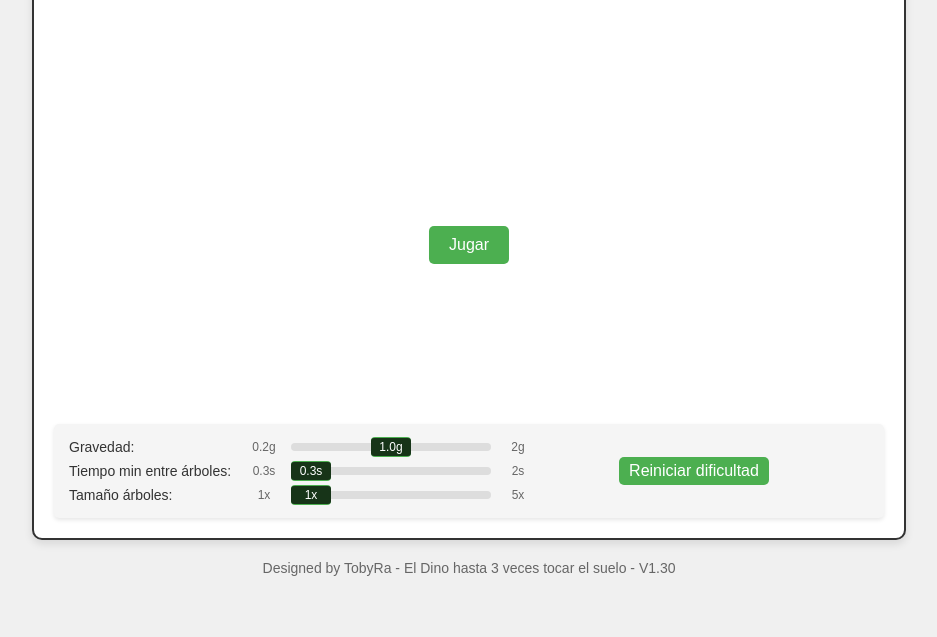
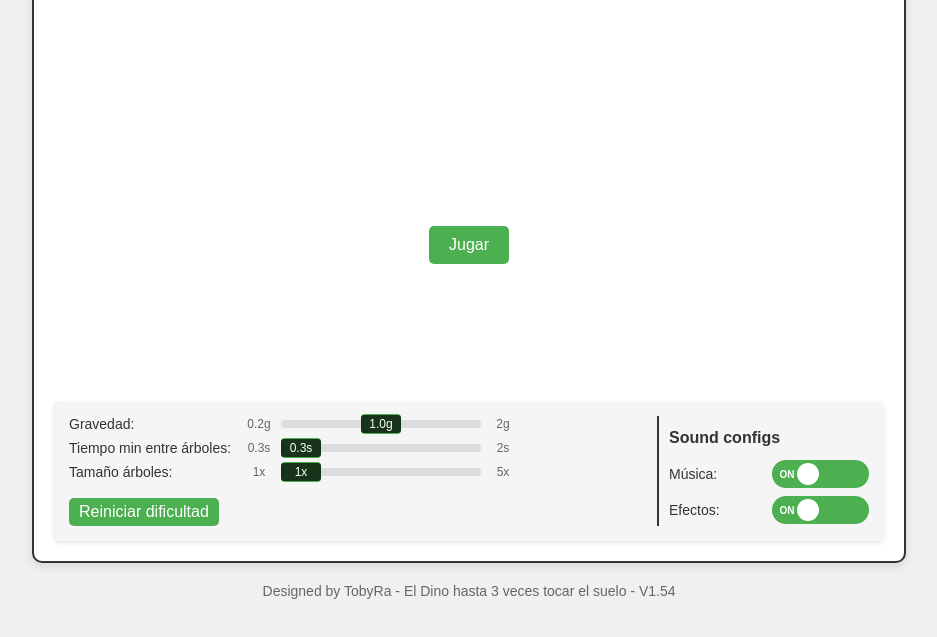
Before and after one commit to tobyra7/dino-web, a plain HTML site: page index.html in a window 1280 px wide. Shown: the part 155-792 px from the top of the page, without its empty margins (171-1108 px from the left). Drawn offline with Linux system fonts and the light colour scheme.

Commit message:
sounds control

```diff
--- a/index.html
+++ b/index.html
@@ -19,6 +19,7 @@
         <audio id="jump2Sound" src="jump2.wav"></audio>
         <audio id="jump3Sound" src="jump3.wav"></audio>
         <div class="controls">
+            <div class="settings-container">
                 <div class="slider-container">
                     <div class="control-row">
                         <label>Gravedad:</label>
@@ -38,11 +39,29 @@
                         <input type="range" id="treeSizeSlider" min="1" max="5" step="0.1" value="1">
                         <span class="max-value">5x</span>
                     </div>
-            </div>
                     <button id="resetSliders">Reiniciar dificultad</button>
                 </div>
+                <div class="config-section">
+                    <h2>Sound configs</h2>
+                    <div class="control-row">
+                        <label for="musicToggle">Música:</label>
+                        <label class="switch">
+                            <input type="checkbox" id="musicToggle" checked>
+                            <span class="slider round"></span>
+                        </label>
                     </div>
-    <footer>Designed by TobyRa - El Dino hasta 3 veces tocar el suelo - V1.30</footer>
+                    <div class="control-row">
+                        <label for="effectsToggle">Efectos:</label>
+                        <label class="switch">
+                            <input type="checkbox" id="effectsToggle" checked>
+                            <span class="slider round"></span>
+                        </label>
+                    </div>
+                </div>
+            </div>
+        </div>
+    </div>
+    <footer>Designed by TobyRa - El Dino hasta 3 veces tocar el suelo - V1.54</footer>
     <script src="script.js"></script>
 </body>
 </html>
--- a/script.js
+++ b/script.js
@@ -20,6 +20,14 @@ const jumpButton = document.getElementById("jumpButton");
 // Variable para rastrear si el audio está desbloqueado
 let audioUnlocked = false;
 
+// Variables para controlar los estados de los sonidos
+let musicEnabled = true;
+let effectsEnabled = true;
+
+// Obtener los nuevos interruptores
+const musicToggle = document.getElementById("musicToggle");
+const effectsToggle = document.getElementById("effectsToggle");
+
 // Función para desbloquear el audio
 function unlockAudio() {
     if (!audioUnlocked) {
@@ -28,9 +36,6 @@ function unlockAudio() {
             return audio.play().then(() => {
                 audio.pause();
                 audio.currentTime = 0;
-                if (audio === backgroundMusic) {
-                    backgroundMusic.volume = 0.3; // Baja el volumen al 30%
-                }
                 console.log(`Audio ${audio.id} desbloqueado con éxito`);
                 return true;
             }).catch(error => {
@@ -43,8 +48,8 @@ function unlockAudio() {
             if (results.every(result => result)) {
                 audioUnlocked = true;
                 console.log("Todos los audios desbloqueados correctamente");
-                // Intentar reproducir la música de fondo inmediatamente después de desbloquear
-                if (gameStarted) {
+                // Reproducir música si está habilitada
+                if (gameStarted && musicEnabled) {
                     backgroundMusic.play().catch(error => {
                         console.error("Error al reproducir música después de desbloquear:", error);
                     });
@@ -171,6 +176,29 @@ document.addEventListener("DOMContentLoaded", () => {
         updateSliderValue(treeSizeSlider, treeSizeValue, "x");
     });
 
+    // Controlar la música
+    musicToggle.addEventListener("change", (e) => {
+        musicEnabled = musicToggle.checked;
+        if (!musicEnabled) {
+            backgroundMusic.pause();
+        } else if (audioUnlocked && gameStarted) {
+            backgroundMusic.play().catch(error => {
+                console.error("Error al reproducir música al activar:", error);
+            });
+        }
+        console.log("Música habilitada:", musicEnabled);
+        e.stopPropagation(); // Evita que el evento se propague a otros elementos
+        musicToggle.blur(); // Quitar el focus del interruptor
+    });
+
+    // Controlar los efectos
+    effectsToggle.addEventListener("change", (e) => {
+        effectsEnabled = effectsToggle.checked;
+        console.log("Efectos habilitados:", effectsEnabled);
+        e.stopPropagation(); // Evita que el evento se propague a otros elementos
+        effectsToggle.blur(); // Quitar el focus del interruptor
+    });
+
     startButton.addEventListener("click", () => {
         unlockAudio(); // Desbloquear el audio al hacer clic en "Jugar"
         startGame();
@@ -231,7 +259,7 @@ function handleJump() {
         dino.jumps++;
         console.log("Saltos actuales:", dino.jumps);
 
-        // Reproducir el sonido correspondiente según el número de saltos
+        // Reproducir el sonido solo si los efectos están habilitados
         let jumpSound;
         if (dino.jumps === 1) {
             jumpSound = jump1Sound;
@@ -241,14 +269,15 @@ function handleJump() {
             jumpSound = jump3Sound;
         }
 
-        if (jumpSound && audioUnlocked) {
+        if (jumpSound && audioUnlocked && effectsEnabled) {
             jumpSound.currentTime = 0; // Reiniciar el sonido
             jumpSound.play().catch(error => {
                 console.error(`Error al reproducir sonido de salto ${dino.jumps}:`, error);
             });
         }
 
-        if (backgroundMusic.paused && audioUnlocked) {
+        // Reproducir música si está habilitada y pausada
+        if (backgroundMusic.paused && audioUnlocked && musicEnabled) {
             backgroundMusic.play().catch(error => {
                 console.error("Error al reproducir música:", error);
             });
@@ -428,7 +457,7 @@ function checkCollision() {
             restartButton.style.display = "block";
             jumpButton.style.display = "none";
             gameOver = true;
-            if (audioUnlocked) {
+            if (audioUnlocked && effectsEnabled) {
                 backgroundMusic.pause();
                 crashSound.currentTime = 0;
                 crashSound.play().then(() => {
@@ -452,7 +481,7 @@ function checkCollision() {
             restartButton.style.display = "block";
             jumpButton.style.display = "none";
             gameOver = true;
-            if (audioUnlocked) {
+            if (audioUnlocked && effectsEnabled) {
                 backgroundMusic.pause();
                 crashSound.currentTime = 0;
                 crashSound.play().then(() => {
@@ -494,7 +523,7 @@ function startGame() {
     startButton.style.display = "none";
     jumpButton.style.display = "block";
     gameStarted = true;
-    if (audioUnlocked) {
+    if (audioUnlocked && musicEnabled) {
         backgroundMusic.currentTime = 0;
         backgroundMusic.play().catch(error => {
             console.error("Error al reproducir música al iniciar:", error);
@@ -515,7 +544,7 @@ function restartGame() {
     nextObstacleTime = 0;
     restartButton.style.display = "none";
     jumpButton.style.display = "block";
-    if (audioUnlocked) {
+    if (audioUnlocked && musicEnabled) {
         backgroundMusic.currentTime = 0;
         backgroundMusic.play().catch(error => {
             console.error("Error al reproducir música al reiniciar:", error);
--- a/styles.css
+++ b/styles.css
@@ -98,6 +98,12 @@ h1 {
     box-shadow: 0 2px 4px rgba(0, 0, 0, 0.1);
 }
 
+.settings-container {
+    display: flex;
+    flex-direction: row;
+    gap: 10px; /* Reducido de 20px a 10px para acercar los sliders a las configuraciones */
+}
+
 .slider-container {
     display: flex;
     flex-direction: column;
@@ -105,16 +111,28 @@ h1 {
     width: 100%;
     max-width: 600px;
     align-items: flex-start;
+    border-right: 2px solid #333; /* Línea vertical que separa sliders de configuraciones */
+    padding-right: 10px; /* Reducido de 15px a 10px para acercar los sliders */
+}
+
+.config-section {
+    display: flex;
+    flex-direction: column;
+    gap: 8px;
+    width: 100%;
+    max-width: 200px; /* Limitamos el ancho de la sección de configuraciones */
+}
+
+.config-section h2 {
+    font-size: 16px;
+    color: #333;
+    margin-bottom: 5px;
+    font-weight: bold;
 }
 
 #resetSliders {
     padding: 5px 10px;
-    position: absolute;
-    top: 50%;
-    left: 450px;
-    right: 0;
-    transform: translateY(-50%);
-    margin: 0 auto;
+    margin-top: 10px; /* Espacio arriba del botón */
     width: fit-content;
     background-color: #4CAF50;
     color: white;
@@ -131,7 +149,7 @@ h1 {
 .control-row {
     display: flex;
     align-items: center;
-    gap: 10px;
+    gap: 5px; /* Reducido de 10px a 5px para acercar los sliders a las etiquetas */
     position: relative;
 }
 
@@ -200,6 +218,73 @@ h1 {
     transform: translate(-50%, 50%);
 }
 
+/* Estilo para los interruptores ON/OFF */
+.switch {
+    position: relative;
+    display: inline-block;
+    width: 50px;
+    height: 28px;
+}
+
+.switch input {
+    opacity: 0;
+    width: 0;
+    height: 0;
+}
+
+.slider {
+    position: absolute;
+    cursor: pointer;
+    top: 0;
+    left: 0;
+    right: 0;
+    bottom: 0;
+    background-color: #ccc;
+    transition: 0.4s;
+    border-radius: 28px;
+}
+
+.slider:before {
+    position: absolute;
+    content: "";
+    height: 22px;
+    width: 22px;
+    left: 3px;
+    bottom: 3px;
+    background-color: white;
+    transition: 0.4s;
+    border-radius: 50%;
+}
+
+/* Texto "ON" y "OFF" dentro del interruptor */
+.slider:after {
+    position: absolute;
+    color: #fff;
+    font-size: 10px;
+    font-weight: bold;
+    top: 50%;
+    transform: translateY(-50%);
+}
+
+input:checked + .slider:after {
+    content: "ON";
+    left: 8px;
+}
+
+input:not(:checked) + .slider:after {
+    content: "OFF";
+    right: 8px;
+    color: #999;
+}
+
+input:checked + .slider {
+    background-color: #4CAF50;
+}
+
+input:checked + .slider:before {
+    transform: translateX(22px);
+}
+
 footer {
     margin-top: 20px;
     color: #666;
```
Lines whose indentation alone changed are shown as unchanged.
